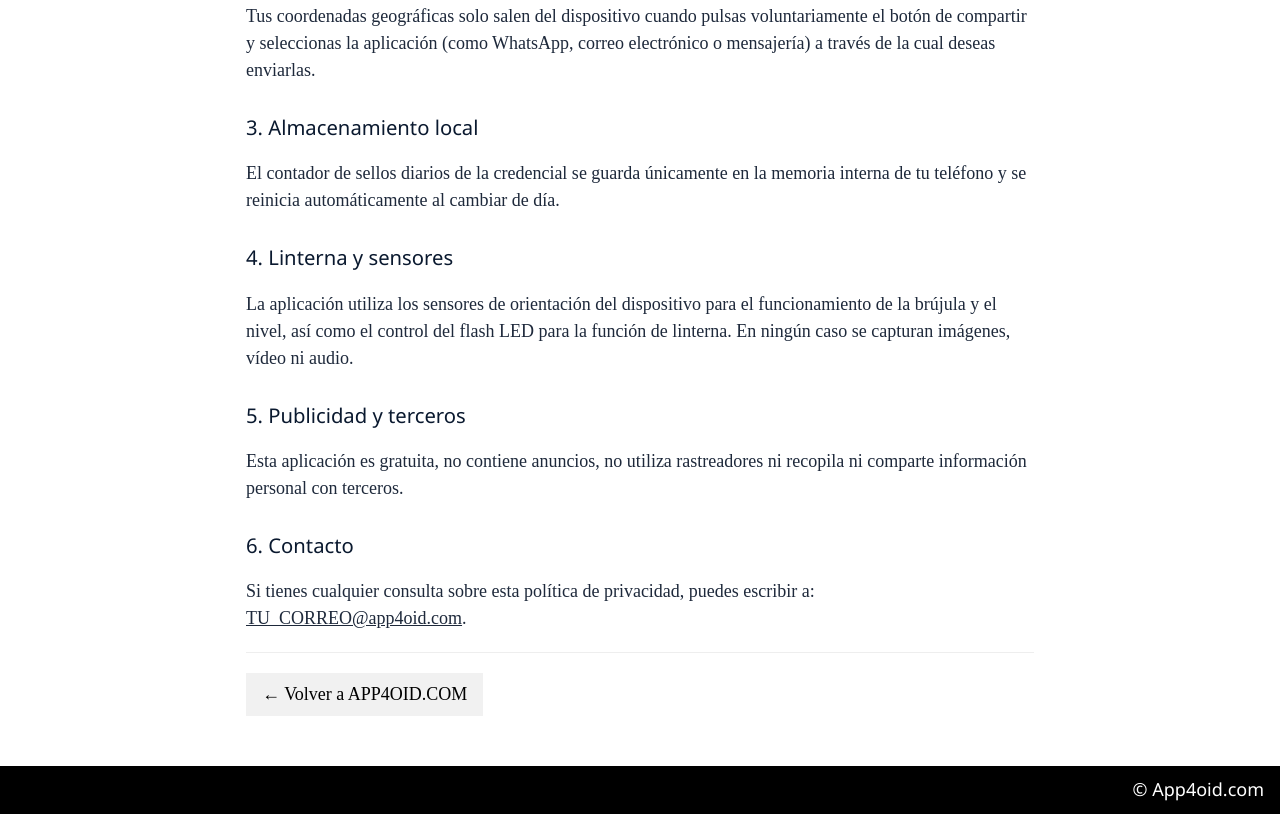
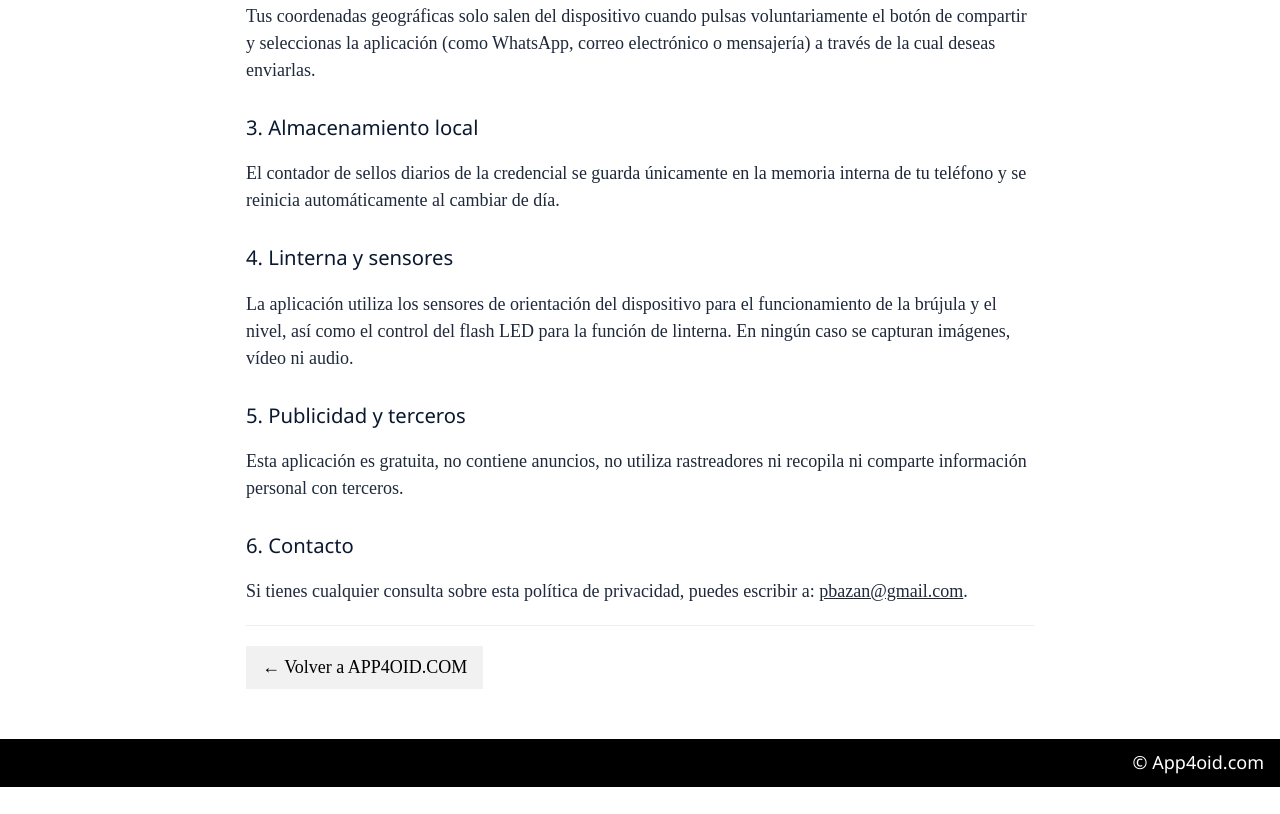
Before and after one commit to pilbazan/app4oid-web, a plain HTML site: page privacidad-brujula.html in a window 1280 px wide. Shown: the part 430-1244 px from the top of the page. After the commit the page ends 1217 px from the top, so only its background shows below. Drawn offline with nearby package versions, Linux system fonts and the light colour scheme; a web font is replaced by a local one.

Commit message:
Add files via upload

```diff
--- a/privacidad-brujula.html
+++ b/privacidad-brujula.html
@@ -57,7 +57,7 @@
   <p>Esta aplicación es gratuita, no contiene anuncios, no utiliza rastreadores ni recopila ni comparte información personal con terceros.</p>
 
   <h2>6. Contacto</h2>
-  <p>Si tienes cualquier consulta sobre esta política de privacidad, puedes escribir a: <a href="mailto:TU_CORREO@app4oid.com">TU_CORREO@app4oid.com</a>.</p>
+  <p>Si tienes cualquier consulta sobre esta política de privacidad, puedes escribir a: <a href="mailto:TU_CORREO@app4oid.com">pbazan@gmail.com</a>.</p>
 
   <hr>
   <p><a href="index.html" class="w3-button w3-light-grey">&larr; Volver a APP4OID.COM</a></p>
```
